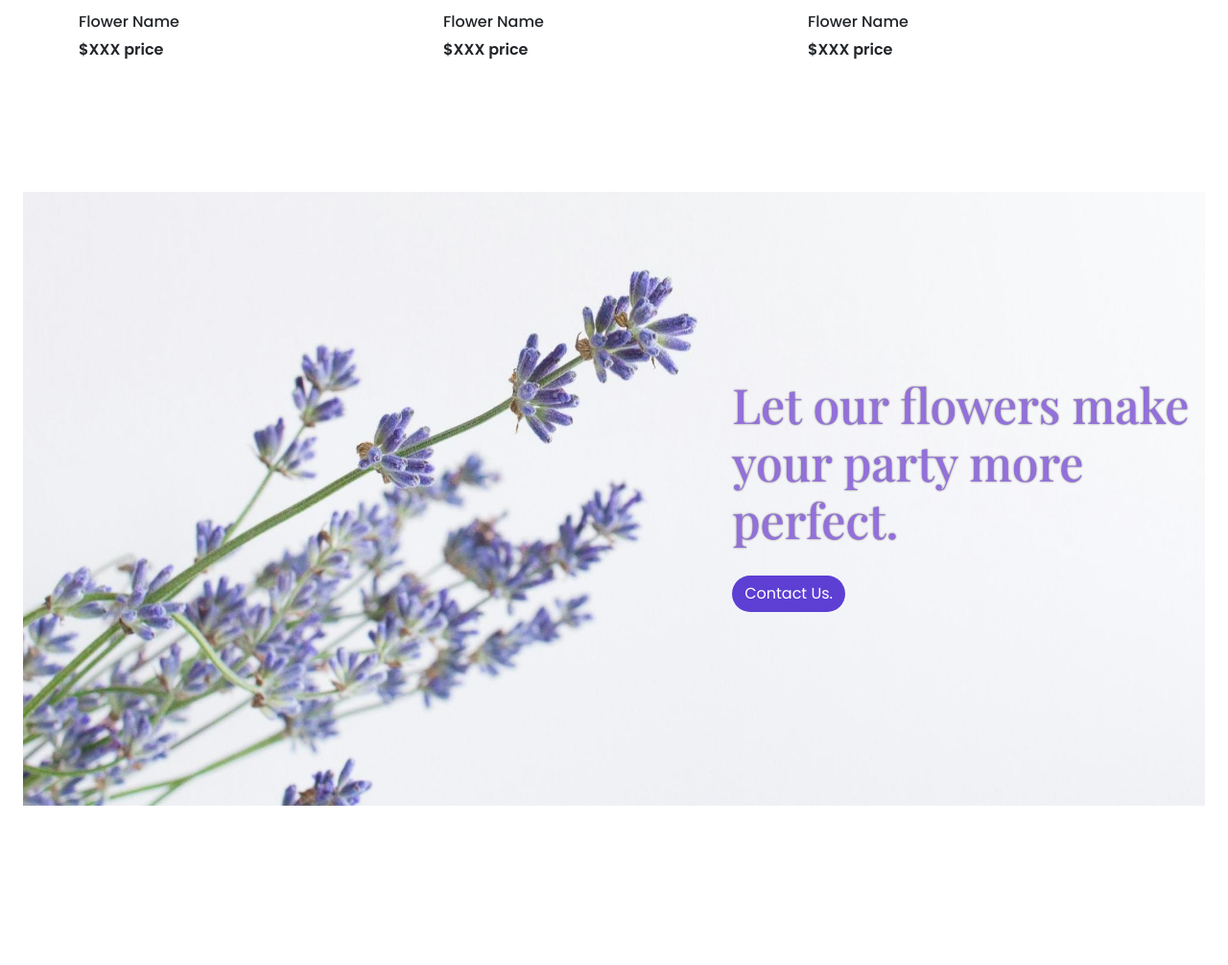
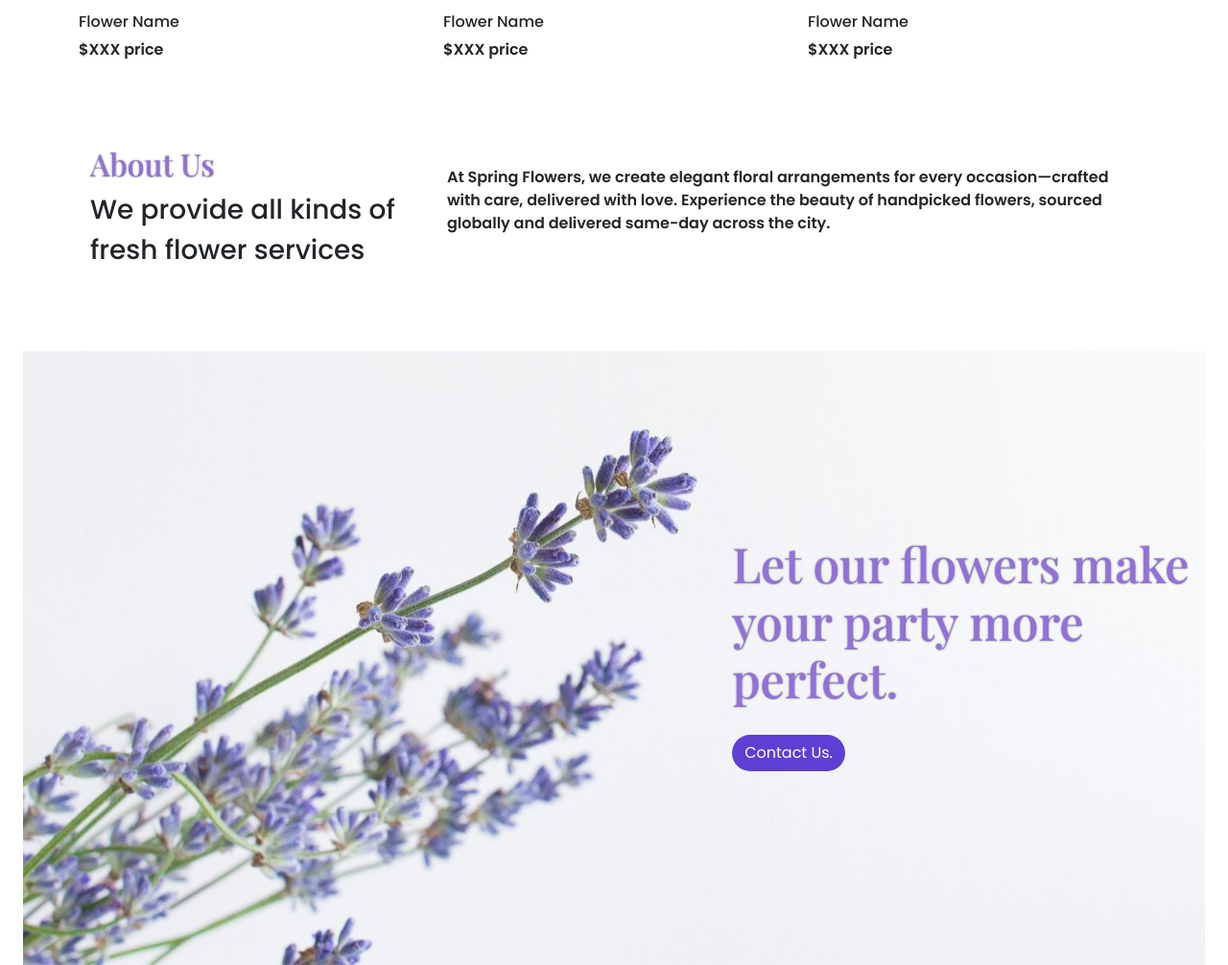
Before and after one commit to muhamedrazik-2003/Spring-Flowers, a plain HTML site: page index.html in a window 1280 px wide. Shown: the part 2309-3315 px from the top of the page at 96% size. Before the commit the page ends 3269 px from the top, so only its background shows below. Drawn offline with nearby package versions, Linux system fonts and the light colour scheme; a web font is replaced by a local one.

Commit message:
new content in about section

```diff
--- a/index.html
+++ b/index.html
@@ -262,8 +262,18 @@
 
     </section>
 
-    <section class="mx-4 ">
-        <!-- <img src="./images/offer banner.jpg" class="img-fluid border rounded-5 " alt=""> -->
+    <section class="mx-4 my-4">
+        <div class="row align-items-center container mx-auto justify-content-center">
+            <div class="col-12 col-md-4 mb-3 mt-5">
+                <h2>About Us</h2>
+                <h3 style="line-height: 1.5;">We provide all kinds of fresh flower services</h3>
+            </div>
+            <div class="col">
+                <p class="my-2 pt-2">At Spring Flowers, we create elegant floral arrangements for every occasion—crafted with care,
+                    delivered with love. Experience the beauty of handpicked flowers, sourced globally and delivered
+                    same-day across the city.</p>
+            </div>
+        </div>
 
         <div id="offer">
 
@@ -274,15 +284,16 @@
                 </div>
             </div>
             <div id="offer-content-alt"
-            class="d-flex d-md-none flex-column text-center align-items-center justify-content-center w-100">
-            <h2>Let our flowers make your party more perfect.</h2>
-            <div class="">
-                <button class="btn" id="">Contact Us.</button>
+                class="d-flex d-md-none flex-column text-center align-items-center justify-content-center w-100">
+                <h2>Let our flowers make your party more perfect.</h2>
+                <div class="">
+                    <button class="btn" id="">Contact Us.</button>
+                </div>
             </div>
-        </div>
         </div>
 
     </section>
+
     <!-- Bootstrap JavaScript Libraries -->
     <script src="https://cdn.jsdelivr.net/npm/@popperjs/core@2.11.8/dist/umd/popper.min.js"
         integrity="sha384-I7E8VVD/ismYTF4hNIPjVp/Zjvgyol6VFvRkX/vR+Vc4jQkC+hVqc2pM8ODewa9r"
--- a/style.css
+++ b/style.css
@@ -144,7 +144,7 @@ header, #dropdown {
 
 #offer {
   position: relative;
-  margin-top: 120px ;
+  margin-top: 60px ;
   margin-bottom: 120px;
   background-image: url(./images/offer\ banner.jpg);
   background-size: cover;
@@ -158,7 +158,7 @@ left: 60%;
 }
 #offer-content-alt {
 position: absolute;
-top: 45%;
+top: 40%;
 }
 #offer-content h2 {
   font-size: 50px;
```
